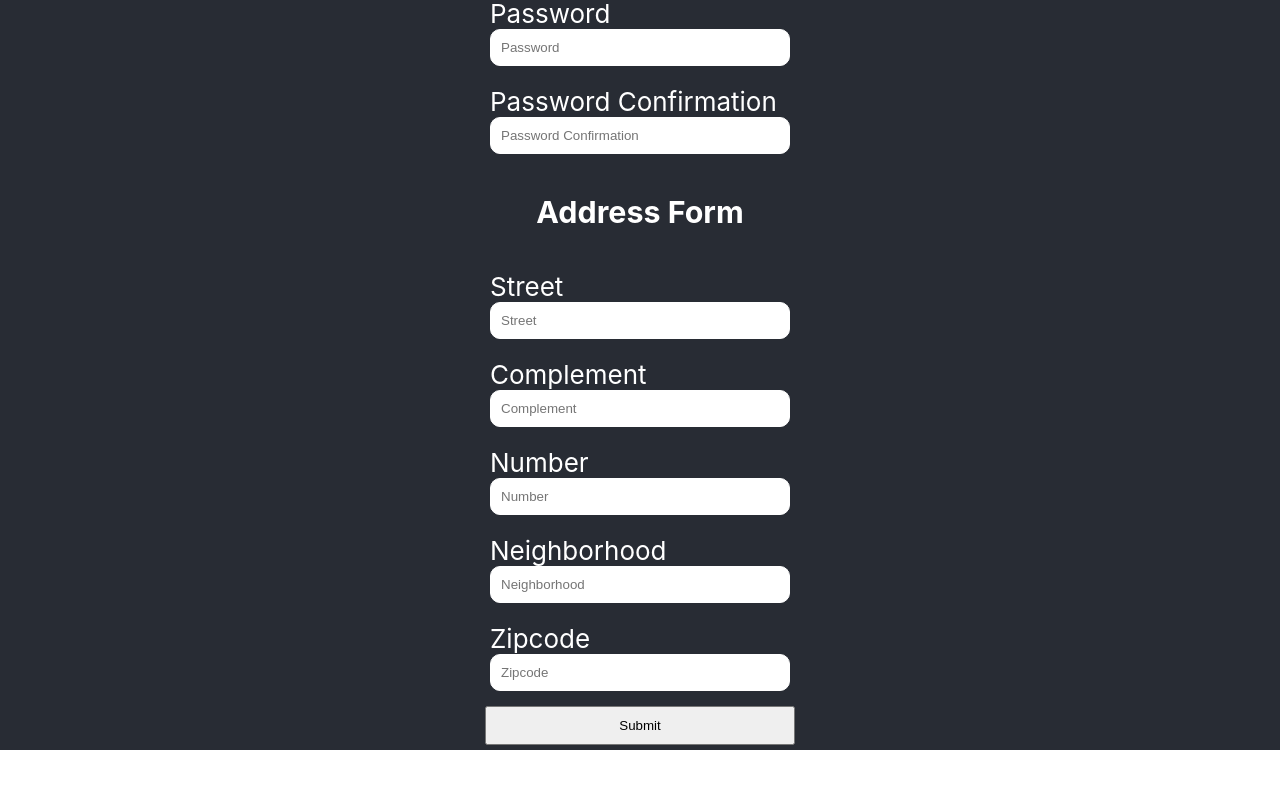
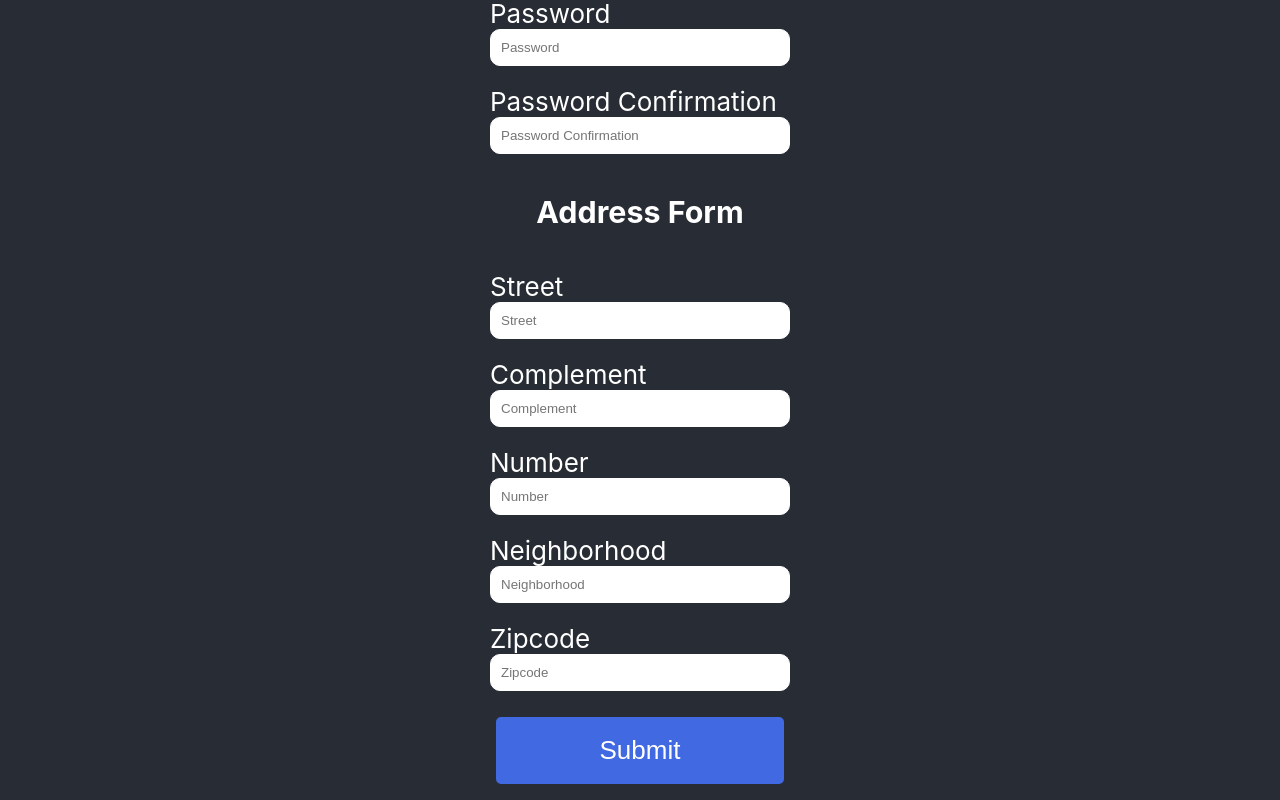
Before and after one commit to tiagolimavenancio/reactjs-input-validation, a React (Create React App) app: page / in a window 1280 px wide. Shown: the part 285-1085 px from the top of the page. Before the commit the page ends 1035 px from the top, so only its background shows below. Built offline with nearby package versions, Linux system fonts and the light colour scheme.

Commit message:
Styled Submit Button.

```diff
--- a/package.json
+++ b/package.json
@@ -15,8 +15,7 @@
     "react-redux": "^7.2.0",
     "react-scripts": "3.4.0",
     "redux": "^4.0.5",
-    "styled-components": "^5.0.1",
-    "uninstall": "0.0.0"
+    "styled-components": "^5.0.1"
   },
   "scripts": {
     "start": "react-scripts start",
--- a/src/pages/SignUp/styled.js
+++ b/src/pages/SignUp/styled.js
@@ -8,6 +8,11 @@ export const Container = styled.div`
 `;
 
 export const SubmitButton = styled.button`
-    margin: 5px;
-    padding: 10px;
+    margin: 1rem;
+    padding: 1rem 1.5rem;
+    background: royalblue;
+    font-size: 1em;
+    border-radius: 5px;
+    border: 2px solid royalblue;
+    color: white;
 `;
```
